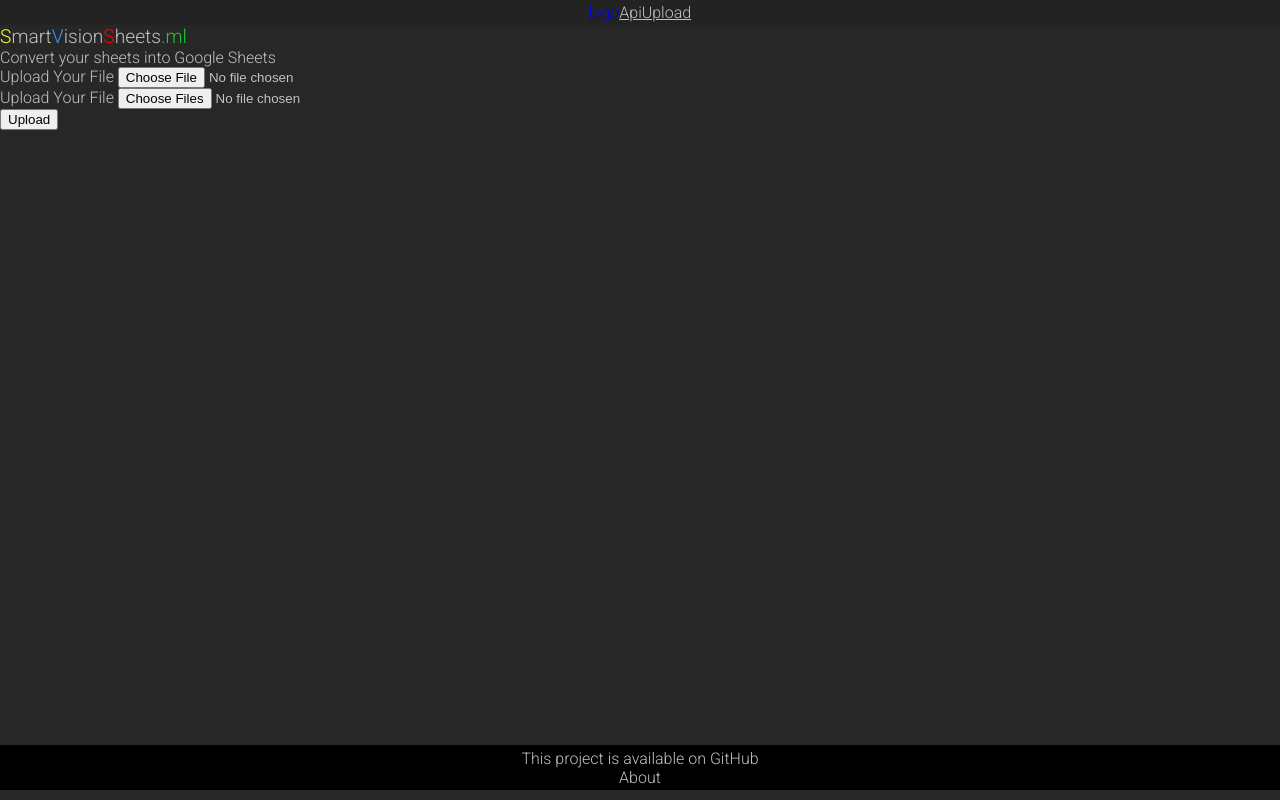
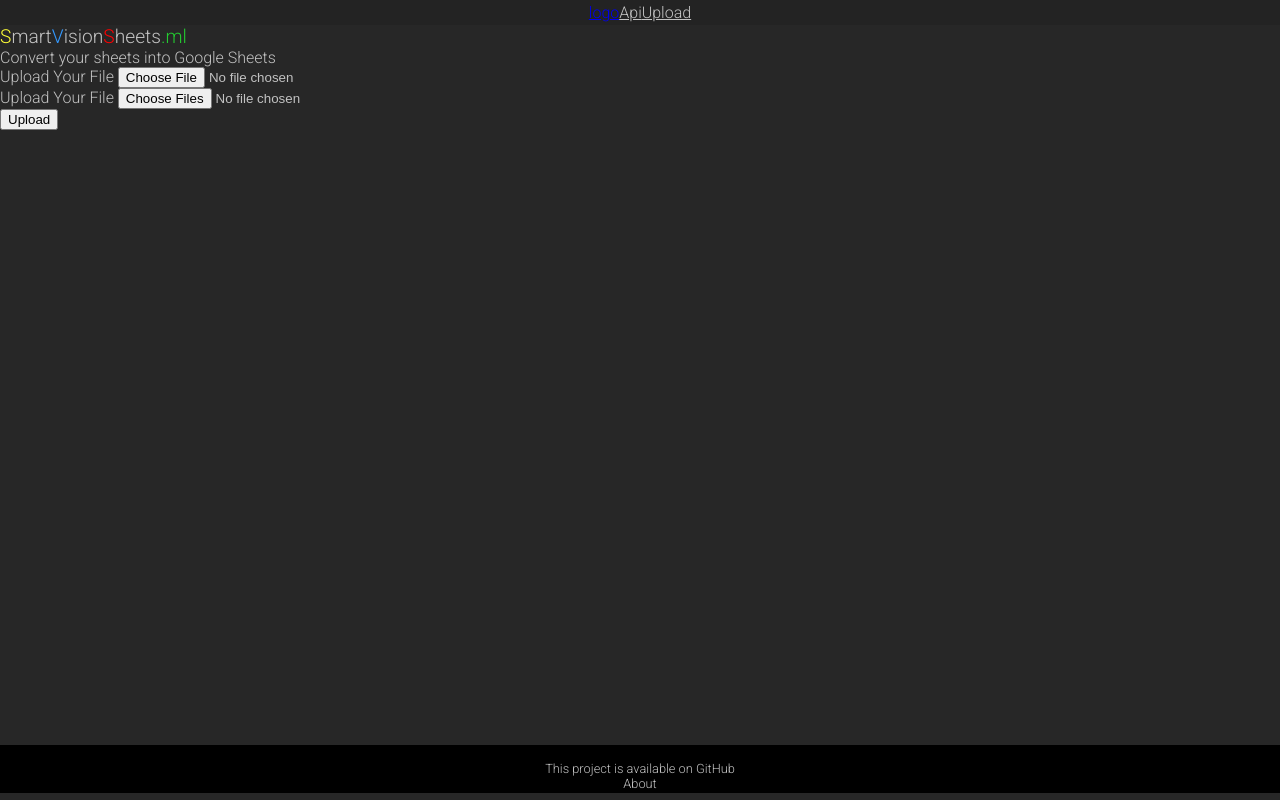
Before and after one commit to Fioringo/smart-vision-sheets, a React (Create React App) app in the folder src/frontend/svs/: page /upload in a window 1280 px wide. Built offline with nearby package versions, Linux system fonts and the light colour scheme.

Commit message:
few eh css

```diff
--- a/src/frontend/svs/src/Components/footer.css
+++ b/src/frontend/svs/src/Components/footer.css
@@ -8,7 +8,9 @@
   justify-content: center;
   justify-items: center;
   padding: 0.2em;
+  padding-top: 1.2em;
   margin-bottom: 0;
+  font-size: 0.8em;
 }
 
 .link {
```
